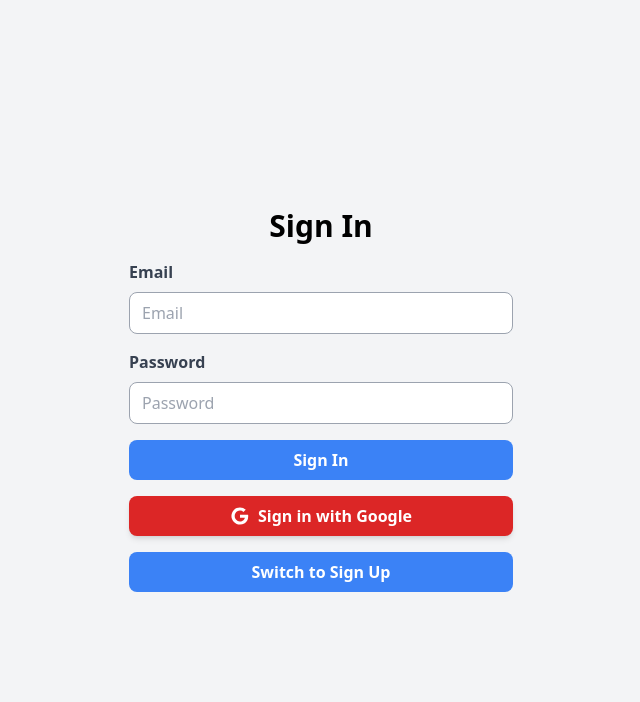
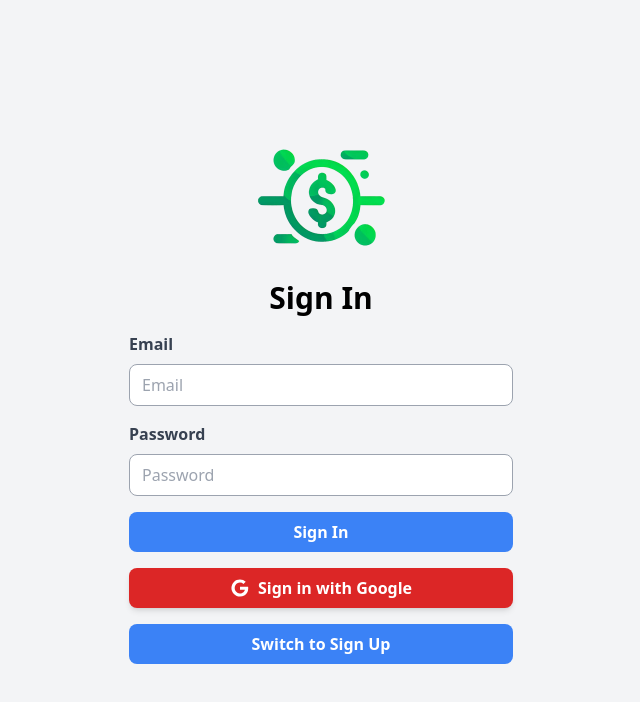
Before and after one commit to jamzu98/Dineroes, a React (Vite) app: page / in a window 1280 px wide. Shown: the top 702 px of the page, without its empty margins (319-959 px from the left). Built offline with nearby package versions, Linux system fonts and the light colour scheme; no server answers.

Commit message:
Added a logo to Sign in screen

```diff
--- a/src/components/SignIn/SignIn.tsx
+++ b/src/components/SignIn/SignIn.tsx
@@ -5,6 +5,7 @@ import {
   signInWithEmailAndPassword,
   signInWithPopup,
 } from 'firebase/auth';
+import logo from '../../assets/Dineroes_logo256.png';
 
 const SignIn: React.FC = () => {
   const [email, setEmail] = useState('');
@@ -76,6 +77,7 @@ const SignIn: React.FC = () => {
 
   return (
     <div className="flex flex-col items-center justify-center h-screen bg-gray-100">
+      <img src={logo} alt="logo" className="w-32 mb-4" />
       <h1 className="text-3xl font-bold mb-4">
         {!showSignUp ? `Sign In` : `Sign Up`}
       </h1>
```
Also changed, not shown: src/assets/Dineroes_logo256.png (added).
